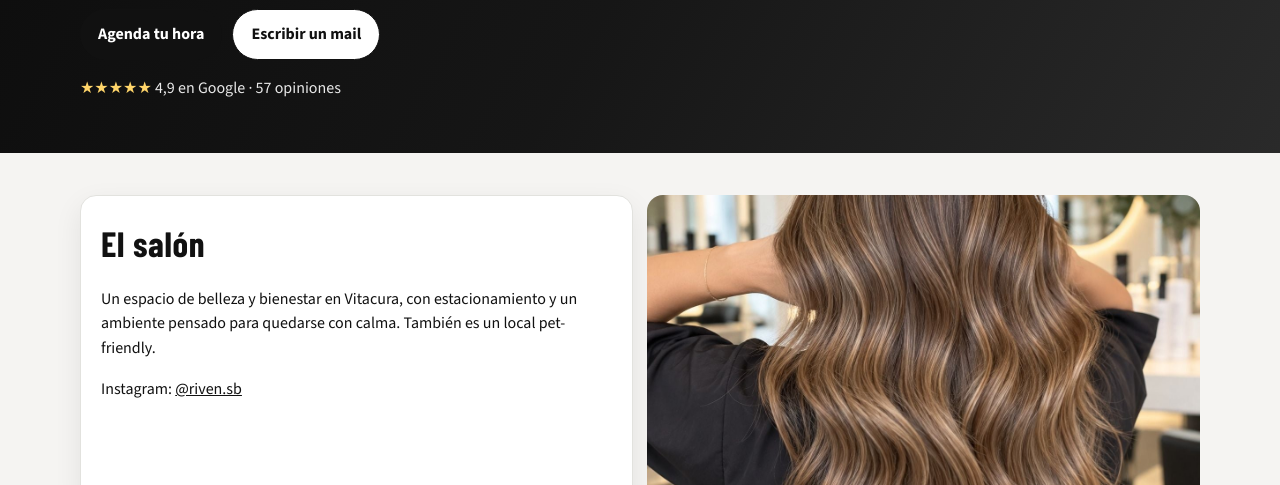
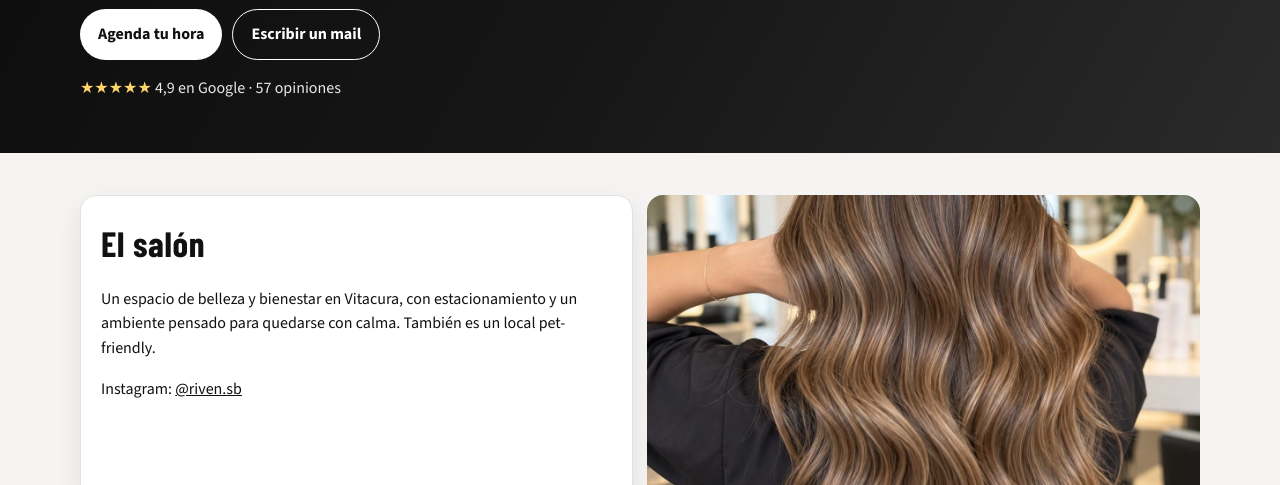
Before and after one commit to LCAITECH/demos, a plain HTML site: page riven-salon/index.html in a window 1280 px wide. Shown: the part 615-1100 px from the top of the page. Drawn offline with nearby package versions, Linux system fonts and the light colour scheme.

Commit message:
Fix Riven Salón hero button contrast on the dark background.

```diff
--- a/riven-salon/styles.css
+++ b/riven-salon/styles.css
@@ -93,3 +93,6 @@ footer{padding:28px 0 48px;color:var(--muted);font-size:.85rem;border-top:1px so
 @media(min-width:700px){.before-after{grid-template-columns:1fr 1fr}}
 .before-after figure{margin:0}
 .before-after figcaption{font-size:.85rem;color:var(--muted);margin-top:8px}
+
+.hero .btn{background:#fff;color:#111}
+.hero .btn.secondary{background:transparent;color:#fff;border-color:#fff}
```
